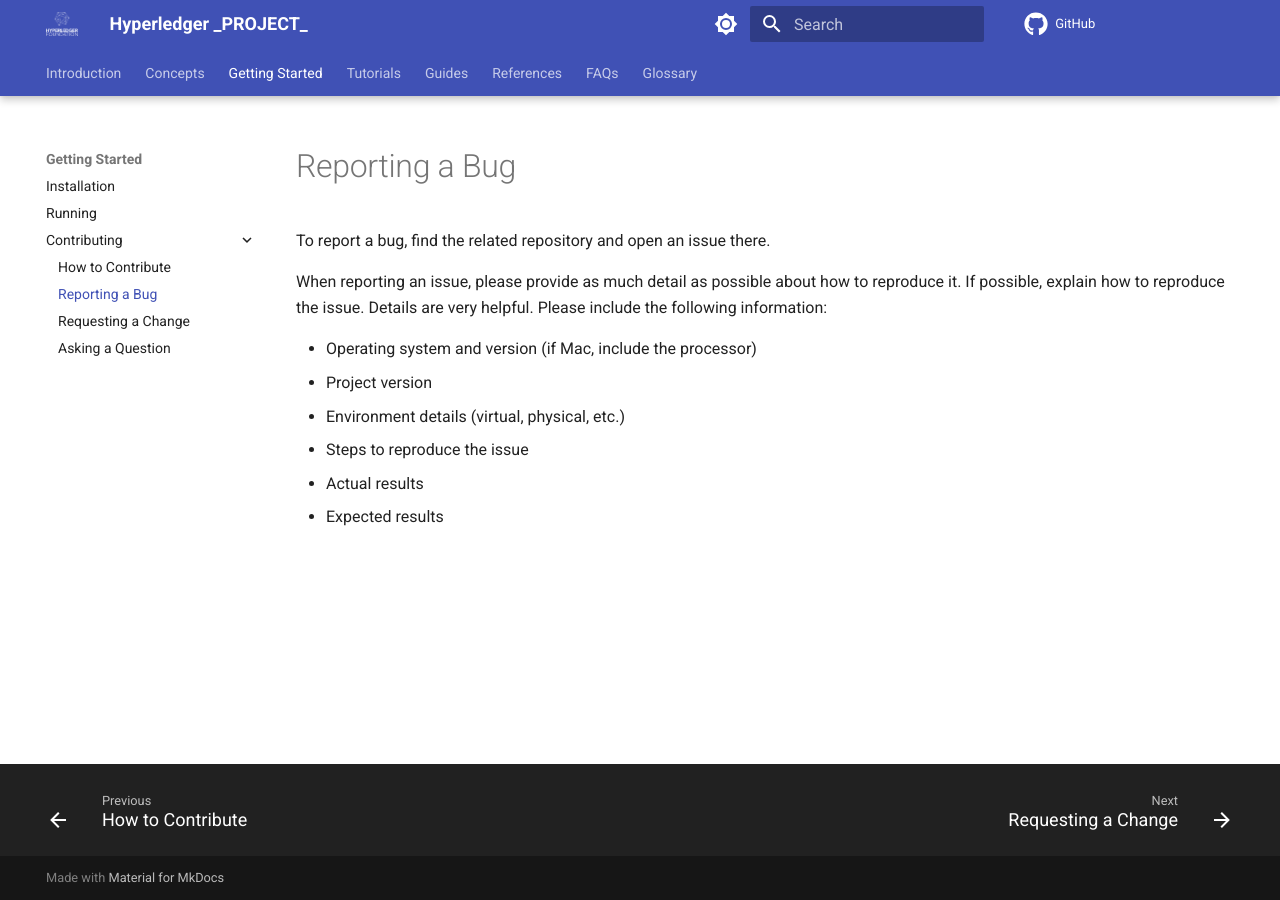
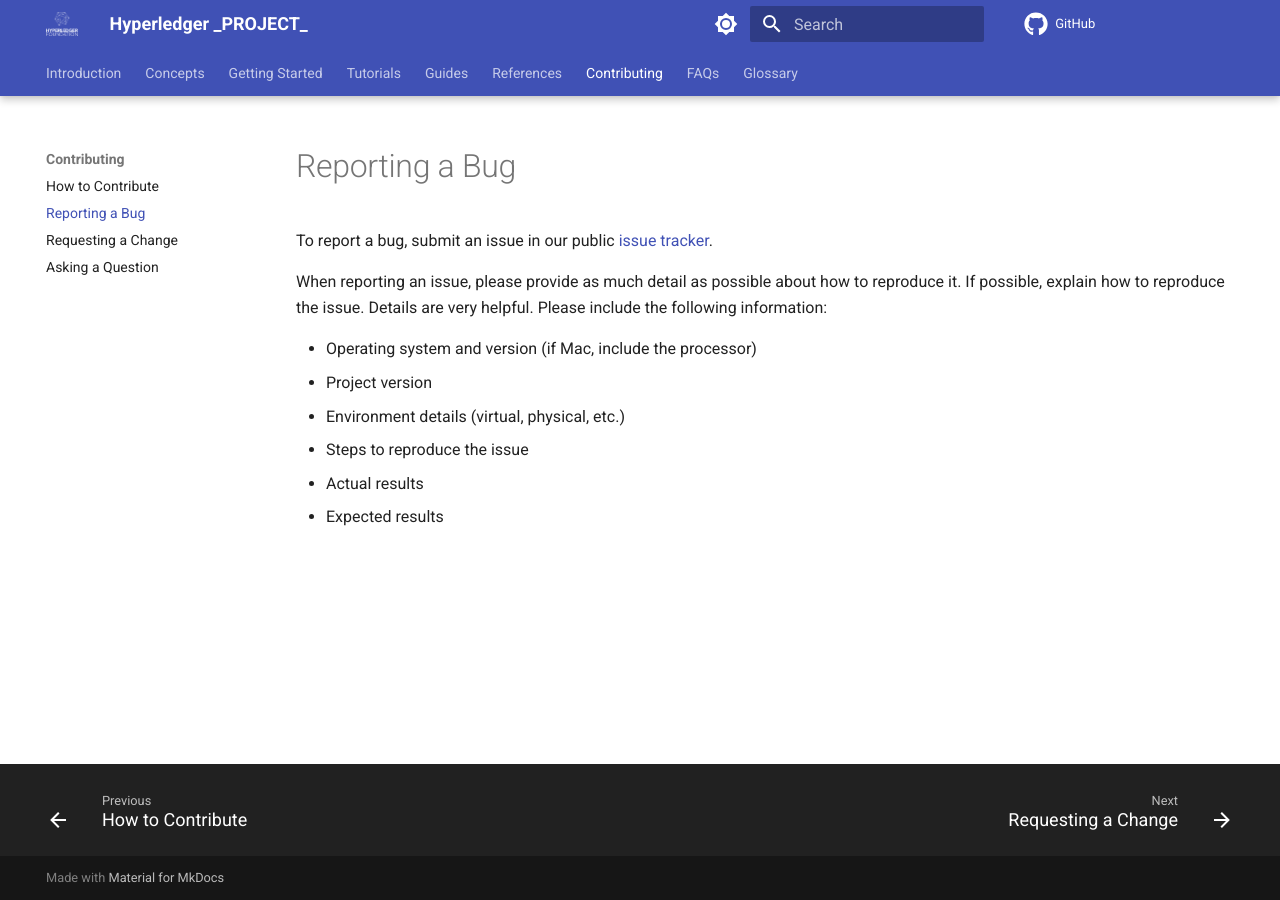
Before and after one commit to hyperledger-labs/documentation-template, an MkDocs documentation site: the page built from docs/contributing/reporting-a-bug.md, in a window 1280 px wide. Built offline with MkDocs 1.6.1 and Material for MkDocs 9.7.7, drawn with Linux system fonts in a browser that asks for light colours; comment, search, counter and statistics services are not loaded.

Commit message:
Update contributing section
Signed-off-by: Tracy Kuhrt <tracy.a.kuhrt@accenture.com>

```diff
--- a/docs/contributing/reporting-a-bug.md
+++ b/docs/contributing/reporting-a-bug.md
@@ -1,6 +1,6 @@
 # Reporting a Bug
 
-To report a bug, find the related repository and open an issue there.
+To report a bug, submit an issue in our public [issue tracker].
 
 When reporting an issue, please provide as much detail as possible about how to reproduce it. If possible, explain how to reproduce the issue. Details are very helpful. Please include the following information:
 
@@ -10,3 +10,5 @@ When reporting an issue, please provide as much detail as possible about how to
 * Steps to reproduce the issue
 * Actual results
 * Expected results
+
+  [issue tracker]: https://github.com/hyperledger/_PROJECT_/issues
--- a/mkdocs.yml
+++ b/mkdocs.yml
@@ -82,11 +82,6 @@ nav:
   - Getting Started:
     - Installation: getting-started/installation.md
     - Running: getting-started/running.md
-    - Contributing:
-      - How to Contribute: contributing/how-to-contribute.md
-      - Reporting a Bug: contributing/reporting-a-bug.md
-      - Requesting a Change: contributing/requesting-a-change.md
-      - Asking a Question: contributing/asking-a-question.md
   - Tutorials:
     - Introduction: tutorials/index.md
     - Tutorial 1: tutorials/tutorial-1.md
@@ -100,5 +95,10 @@ nav:
     - Architecture: references/architecture.md
     - Commands: references/commands.md
     - Roadmap: references/roadmap.md
+  - Contributing:
+    - How to Contribute: contributing/how-to-contribute.md
+    - Reporting a Bug: contributing/reporting-a-bug.md
+    - Requesting a Change: contributing/requesting-a-change.md
+    - Asking a Question: contributing/asking-a-question.md
   - FAQs: faqs.md
   - Glossary: glossary.md
```
Also changed, not shown: docs/contributing/requesting-a-change.md (+1 -1 lines).
